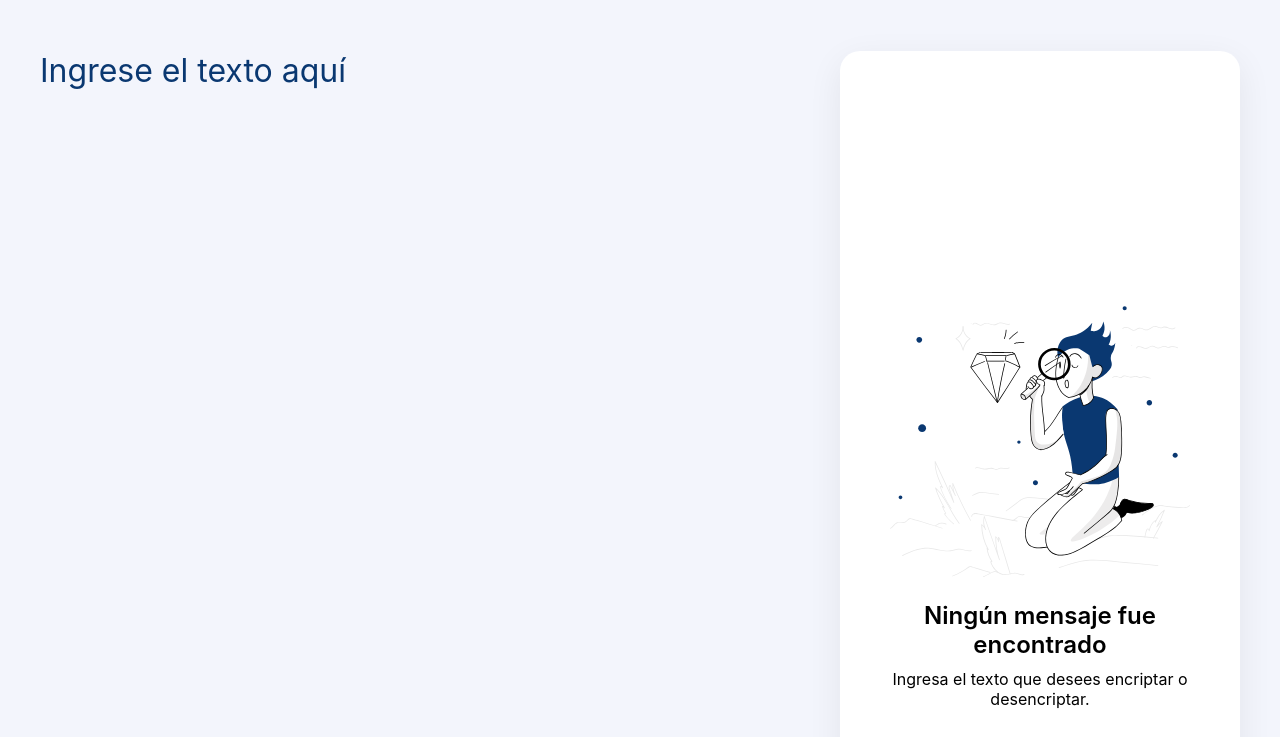
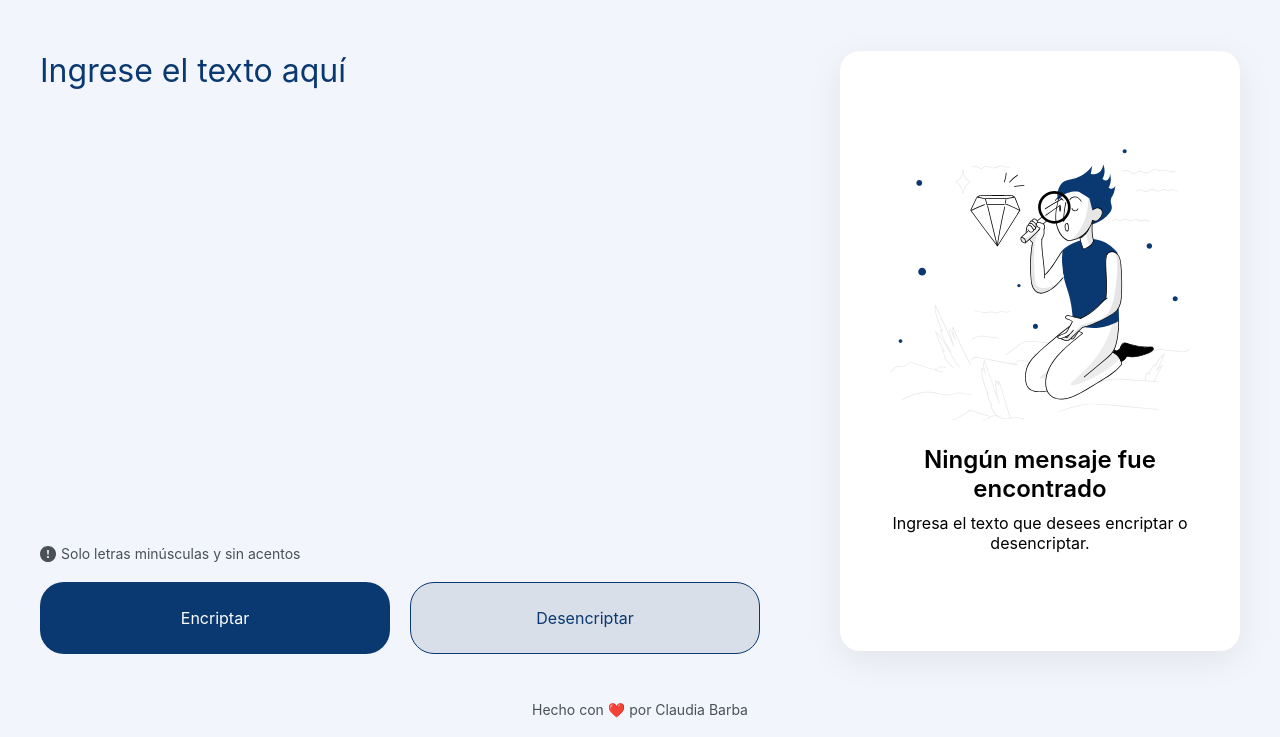
Before and after one commit to clau-b/encriptador, a plain HTML site: page index.html in a window 1280 px wide. Shown: the part 63-800 px from the top of the page. Drawn offline with Linux system fonts and the light colour scheme.

Commit message:
ajustes altura

```diff
--- a/index.html
+++ b/index.html
@@ -5,7 +5,7 @@
         <title>Encriptador | Claudia Barba</title>
         <meta name="viewport" content="width=device-width, initial-scale=1.0">
         <meta name="description" content="This is a description of my web page.">
-        <link rel="stylesheet" href="css/bundle.min.css">
+        <link rel="stylesheet" href="css/bundle.min.css?v=1">
     </head>
     <body>
         <header>
--- a/scss/site/_master.scss
+++ b/scss/site/_master.scss
@@ -18,6 +18,11 @@ header {
     display: flex;
     flex-wrap: wrap;
     justify-content: space-between;
+    height: calc(100vh - 200px);
+
+    form {
+        height: 100%;
+    }
 
     &-msj {
         color: #495057;
@@ -28,7 +33,7 @@ header {
         width: calc(100% - 480px);
 
         textarea {
-            height: 800px;
+            height: calc(100% - 110px);
             width: 100%;
             background: transparent;
             border: 0;
@@ -122,6 +127,7 @@ footer {
 
 @media (max-width: 768px) {
     .container {
+        height: auto;
         &-left {
             width: 100%;
             margin-bottom: 40px;
@@ -145,6 +151,7 @@ footer {
 
 @media (max-width: 480px) {
     .container {
+
         &-cta {
             flex-direction: column;
 
```
Also changed, not shown: css/bundle.min.css, 1 other file.
